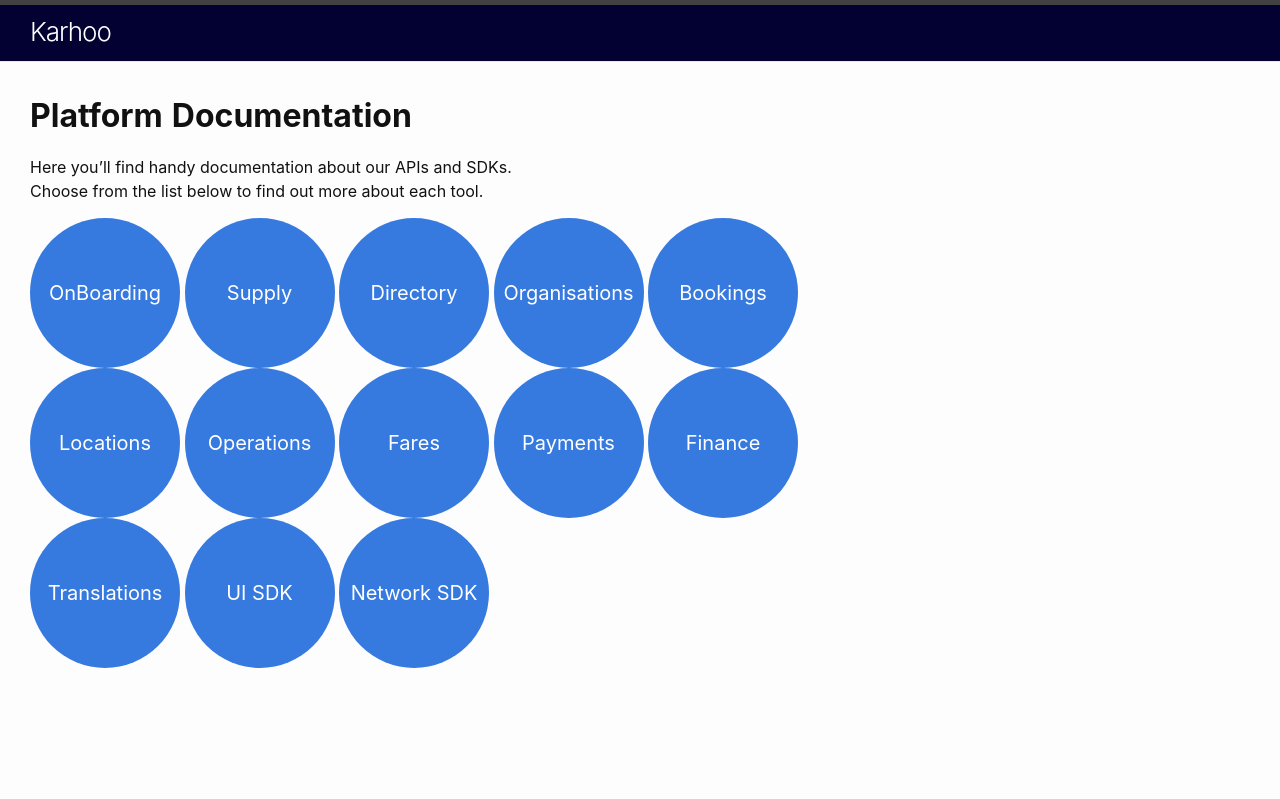
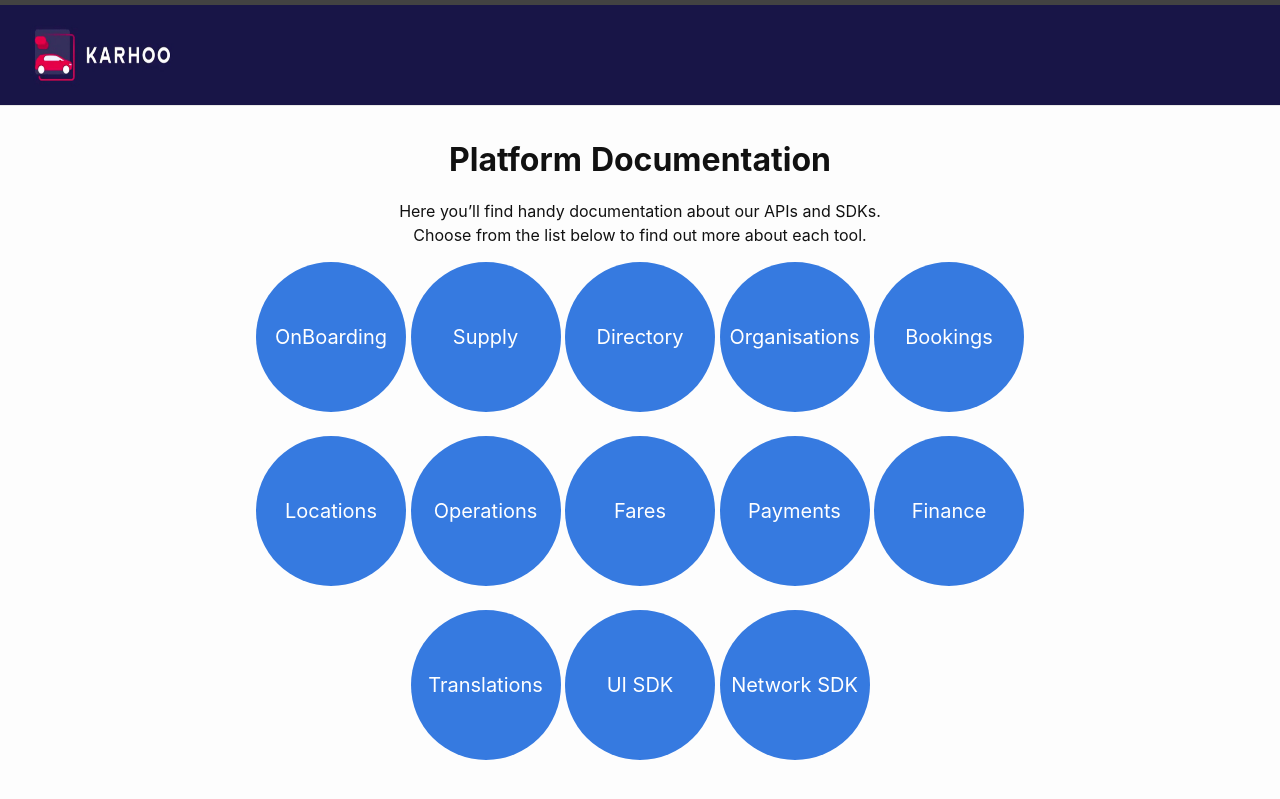
Before and after one commit to EdwardW2/Projects, a Jekyll site: the page built from index.md, in a window 1280 px wide. Shown: the top 799 px of the page. Built offline with Jekyll 4.4.1, drawn with Linux system fonts in a browser that asks for light colours; our own code applies the rules of GitHub Pages for plain Markdown files.

Commit message:
Added logo for title, fixed spacing!

```diff
--- a/_config.yml
+++ b/_config.yml
@@ -13,8 +13,9 @@
 # you will see them accessed via {{ site.title }}, {{ site.email }}, and so on.
 # You can create any custom variable you would like, and they will be accessible
 # in the templates via {{ site.myvariable }}.
+# Specify the name of a file to show as a masthead graphic at the top of each page, instead of a title, here:
+masthead: /assets/img/Karhoo.png
 title: Karhoo
-email: edward.wilkins@karhoo.com
 baseurl: "" # the subpath of your site, e.g. /blog
 url: "http://developer.karhoo.com" # the base hostname & protocol for your site, e.g. http://example.com
 
--- a/_includes/header.html
+++ b/_includes/header.html
@@ -1,9 +1,11 @@
 <header class="site-header" role="banner">
 
     <div class="wrapper">
-      {%- assign default_paths = site.pages | map: "path" -%}
-      {%- assign page_paths = site.header_pages | default: default_paths -%}
+      {%- if site.masthead -%}
+      <a href="{{ "/" | relative_url }}"><img class="site-masthead" src="{{ site.masthead | relative_url }}" alt="{{ site.title | escape }}" /></a>
+      {%- else -%}
       <a class="site-title" rel="author" href="{{ "/" | relative_url }}">{{ site.title | escape }}</a>
+      {%- endif -%}
     </div>
 
   </header>
--- a/_layouts/default.html
+++ b/_layouts/default.html
@@ -17,6 +17,7 @@
           <a href="/404.html" class="menu">Organisations</a>
           <a href="https://docs.stg.karhoo.net/v1/bookings" class="menu">Bookings</a>
         </div>
+        <br/>
         <div class="set2">
           <a href="/404.html" class="menu">Locations</a>
           <a href="https://docs.stg.karhoo.net/v1/operations" class="menu">Operations</a>
@@ -24,6 +25,7 @@
           <a href="https://docs.stg.karhoo.net/v2/payments" class="menu">Payments</a>
           <a href="https://docs.stg.karhoo.net/v2/finance" class="menu">Finance</a>
         </div>
+        <br/>
         <div class="set3">
           <a href="https://docs.stg.karhoo.net/v1/translations" class="menu">Translations</a>
           <a href="https://docs.stg.karhoo.net/v1/mobilesdk/ui" class="menu">UI SDK</a>
--- a/_sass/minima/_base.scss
+++ b/_sass/minima/_base.scss
@@ -179,6 +179,7 @@ pre {
   max-width:         calc(#{$content-width} - (#{$spacing-unit} * 2));
   margin-right: auto;
   margin-left: auto;
+  text-align: center;
   padding-right: $spacing-unit;
   padding-left: $spacing-unit;
   @extend %clearfix;
--- a/_sass/minima/_layout.scss
+++ b/_sass/minima/_layout.scss
@@ -5,7 +5,7 @@
   border-top: 5px solid $grey-color-dark;
   border-bottom: 1px solid $grey-color-light;
   min-height: $spacing-unit * 1.865;
-  background-color: #030032;
+  background-color: #181547;
 
   // Positioning context for the mobile navigation icon
   position: relative;
@@ -24,6 +24,17 @@
     color: #ffffff;
   }
 }
+
+.site-masthead {
+  display: block;
+  margin-left: auto;
+  margin-right: auto;
+  padding-top: $spacing-unit / 2;
+  padding-bottom: $spacing-unit / 2;
+  height: 70px;
+  width: 150px;
+  float: left;
+ }
 
 /**
  * Page content
```
Also changed, not shown: assets/img/Karhoo.png (added), 1 other file.
